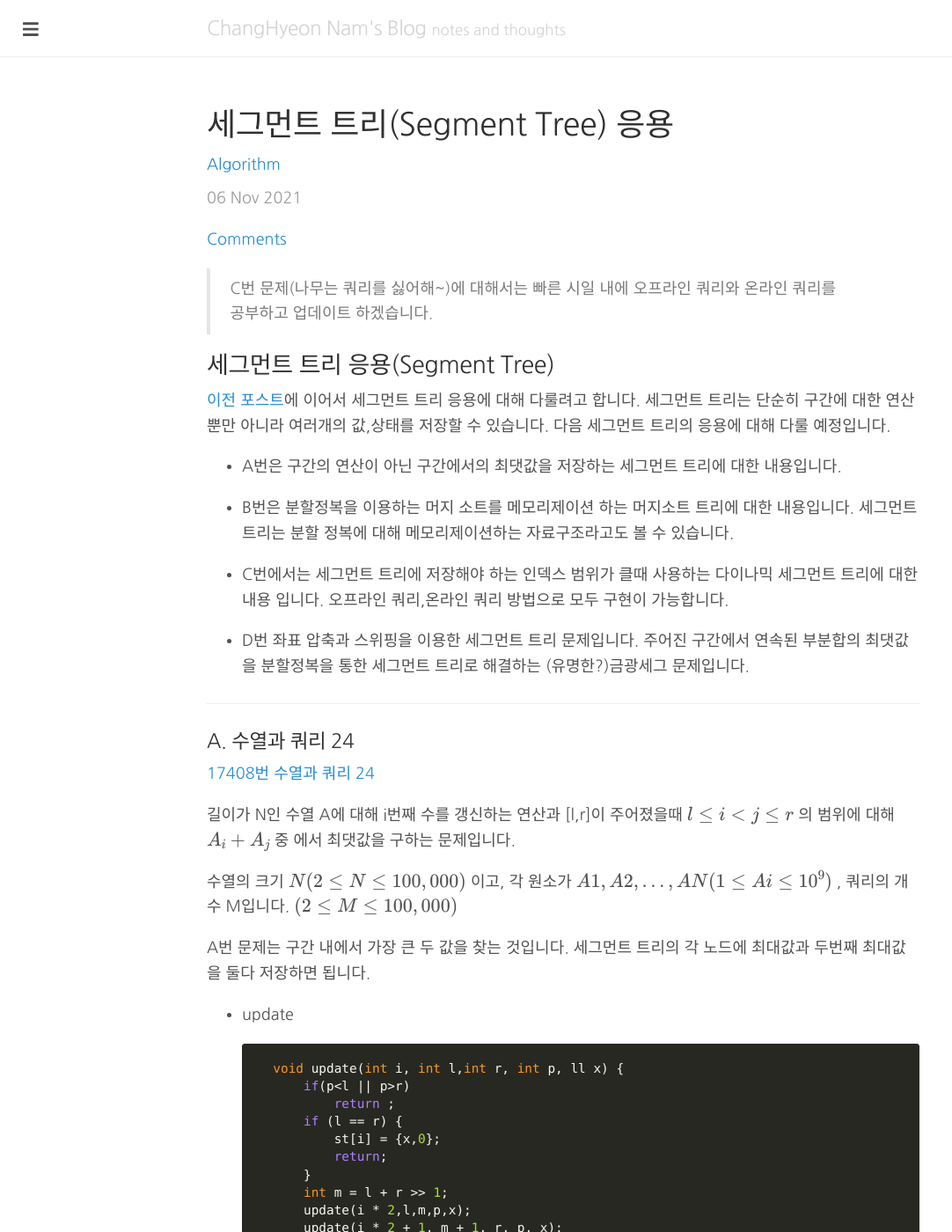
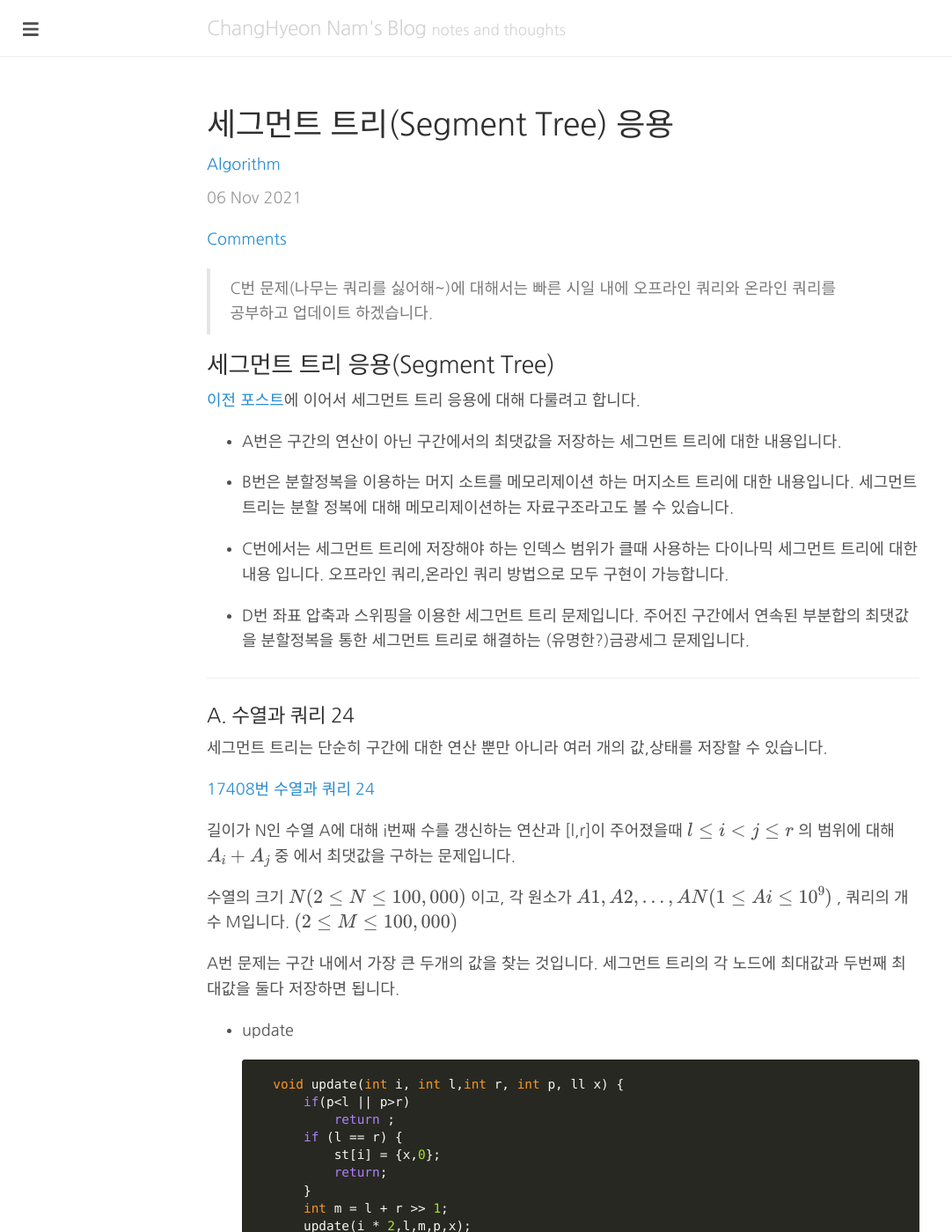
Before and after one commit to changhyeonnam/changhyeonnam.github.io, a Jekyll site: the page built from _posts/2021/2021-11-06-segment_tree_hard_version.md, in a window 1280 px wide and 1400 px high. Shown: the whole window at 88% size, without its empty margins (0-1082 px from the left). Built offline with Jekyll 4.4.1, drawn with Linux system fonts in a browser that asks for light colours; nearby versions of some CDN libraries; formulas are drawn with MathJax 3; comment, search, counter and statistics services are not loaded; some of the changed lines change nothing that is shown; some of the changed text lies outside the part shown.

Commit message:
Update 2021-11-06-segment_tree_hard_version.md

````diff
--- a/_posts/2021/2021-11-06-segment_tree_hard_version.md
+++ b/_posts/2021/2021-11-06-segment_tree_hard_version.md
@@ -13,7 +13,7 @@
 
 ## 세그먼트 트리 응용(Segment Tree)
 
-[이전 포스트](https://changhyeonnam.github.io/2021/11/06/segment_tree.html)에 이어서 세그먼트 트리 응용에 대해 다룰려고 합니다. 세그먼트 트리는 단순히 구간에 대한 연산 뿐만 아니라 여러개의 값,상태를 저장할 수 있습니다. 다음 세그먼트 트리의 응용에 대해 다룰 예정입니다.
+[이전 포스트](https://changhyeonnam.github.io/2021/11/06/segment_tree.html)에 이어서 세그먼트 트리 응용에 대해 다룰려고 합니다.
 
 - A번은 구간의 연산이 아닌 구간에서의 최댓값을 저장하는 세그먼트 트리에 대한 내용입니다.
 
@@ -27,13 +27,15 @@
 
 ### A. 수열과 쿼리 24
 
+세그먼트 트리는 단순히 구간에 대한 연산 뿐만 아니라 여러 개의 값,상태를 저장할 수 있습니다.
+
 [17408번 수열과 쿼리 24](https://www.acmicpc.net/problem/17408)
 
 길이가 N인 수열 A에 대해 i번째 수를 갱신하는 연산과 [l,r]이 주어졌을때  $l ≤ i < j ≤ r$  의 범위에 대해 $A_i + A_j$ 중 에서 최댓값을 구하는 문제입니다.
 
 수열의 크기 $N(2 ≤ N ≤ 100,000)$ 이고, 각 원소가 $A1, A2, ..., AN (1 ≤ Ai ≤ 10^9)$ , 쿼리의 개수 M입니다. $(2 ≤ M ≤ 100,000)$
 
-A번 문제는 구간 내에서 가장 큰 두 값을 찾는 것입니다. 세그먼트 트리의 각 노드에 최대값과  두번째 최대값을 둘다 저장하면 됩니다.
+A번 문제는 구간 내에서 가장 큰 두개의 값을 찾는 것입니다. 세그먼트 트리의 각 노드에 최대값과  두번째 최대값을 둘다 저장하면 됩니다.
 
 - update
 
@@ -67,7 +69,7 @@
     }
     ```
 
-    a와 b 노드 에 해당하는 구간에서 최대값과 두번째 최대값을 한개의 노드에 합쳐서 반환하는 함수 입니다.
+    a 노드(왼쪽 자식노드)와 b 노드에 해당하는 구간의 최대값과 두번째 최대값을 한개의 노드에 합쳐서 반환하는 함수 입니다.
 
 - query
 
````
